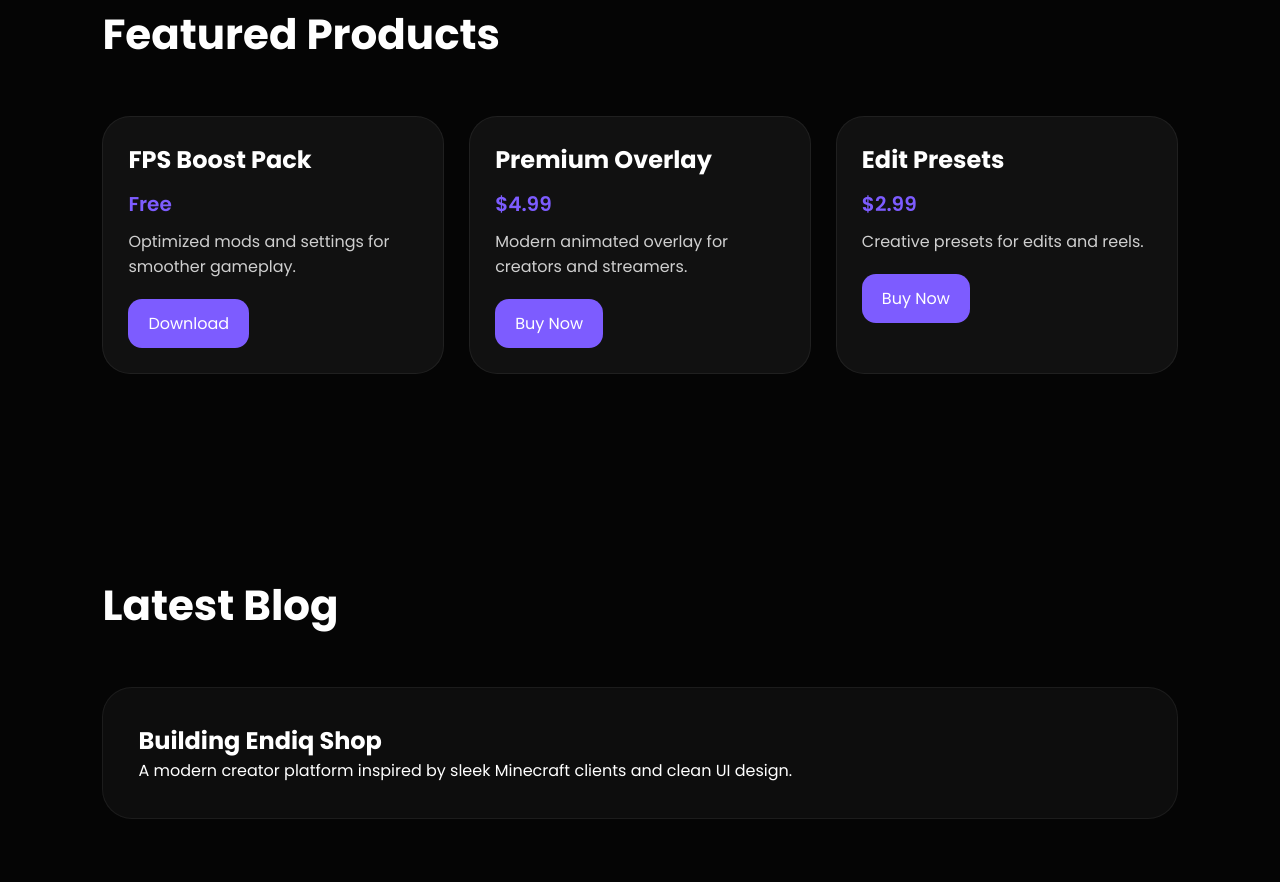
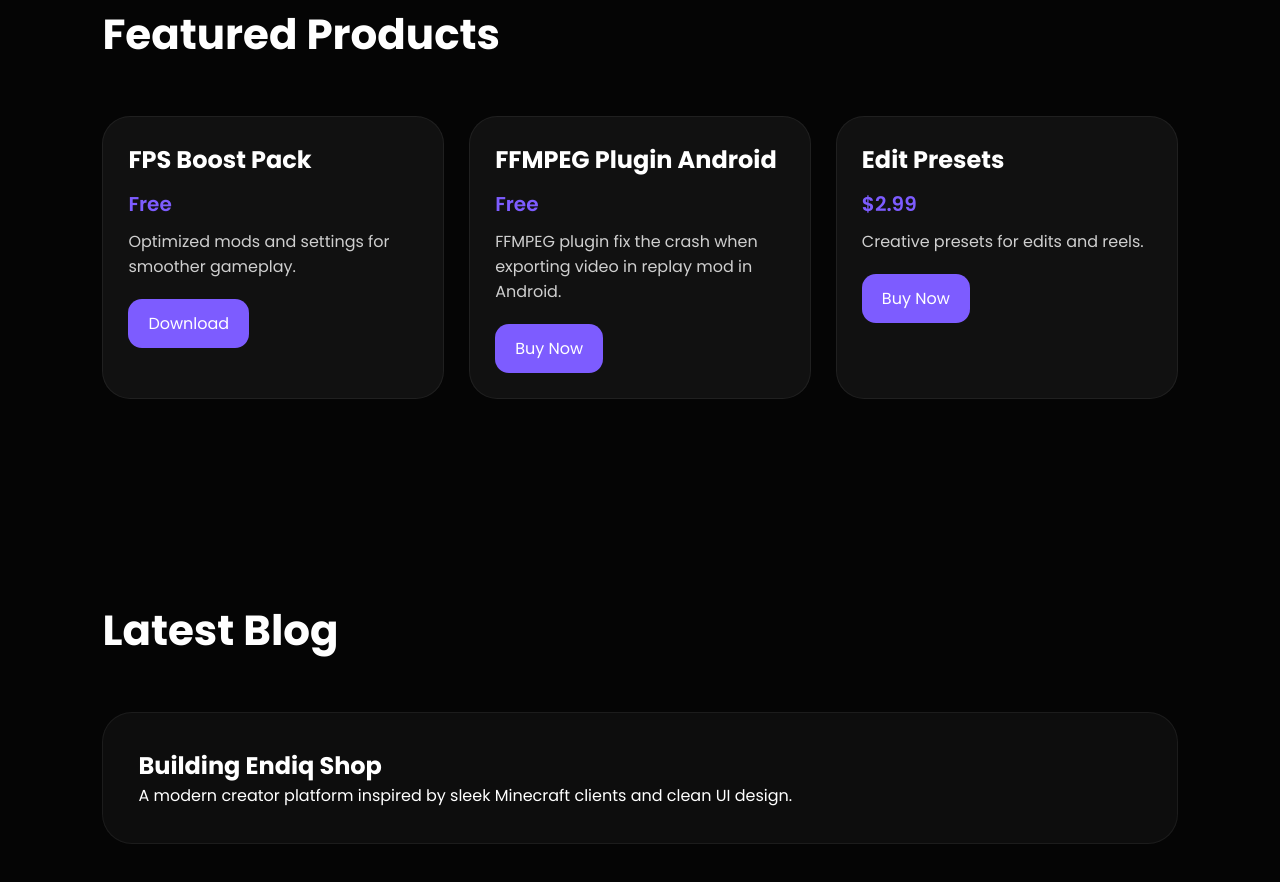
Before and after one commit to Endiq-jar/endiq-shop, a plain HTML site: page index.html in a window 1280 px wide. Shown: the part 980-1862 px from the top of the page. Drawn offline with Linux system fonts and the light colour scheme.

Commit message:
Add FFMPEG Plugin Android card to index.html

```diff
--- a/index.html
+++ b/index.html
@@ -262,9 +262,9 @@ Modern creator store for mods, presets, edits, free downloads and premium conten
 </div>
 
 <div class="card">
-<h3>Premium Overlay</h3>
-<div class="price">$4.99</div>
-<p>Modern animated overlay for creators and streamers.</p>
+<h3>FFMPEG Plugin Android</h3>
+<div class="price">Free</div>
+<p>FFMPEG plugin fix the crash when exporting video in replay mod in Android.</p>
 <a href="#" class="buy">Buy Now</a>
 </div>
 
```
